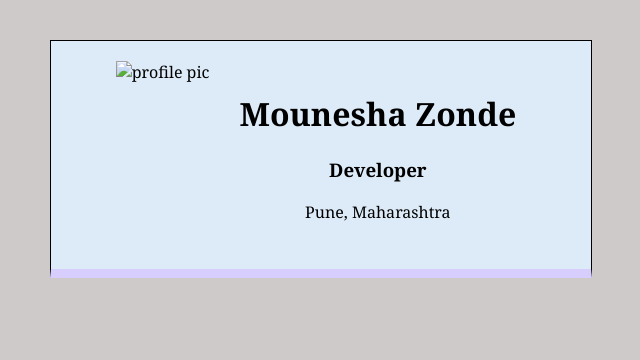
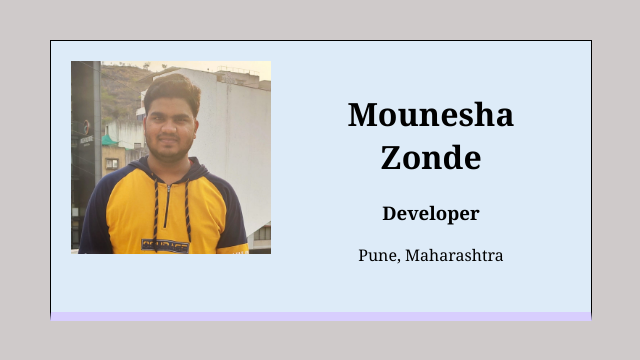
Before and after one commit to Shadow-Mo/Shadow-Mo.github.io, a plain HTML site: page digital business card/index.html in a window 1280 px wide. Shown: the whole page, without its empty margins (319-959 px from the left). Drawn offline with Linux system fonts and the light colour scheme.

Commit message:
Update index.html

```diff
--- a/digital business card/index.html
+++ b/digital business card/index.html
@@ -10,7 +10,7 @@
 <body>
     <div class="card">
         <div>
-            <img class="pfp-image" src="digital business card/profile photo.jpeg" alt="profile pic">
+            <img class="pfp-image" src="profile photo.jpeg" alt="profile pic">
         </div>
         <div class="text">
             <h1>Mounesha Zonde</h1>
```
